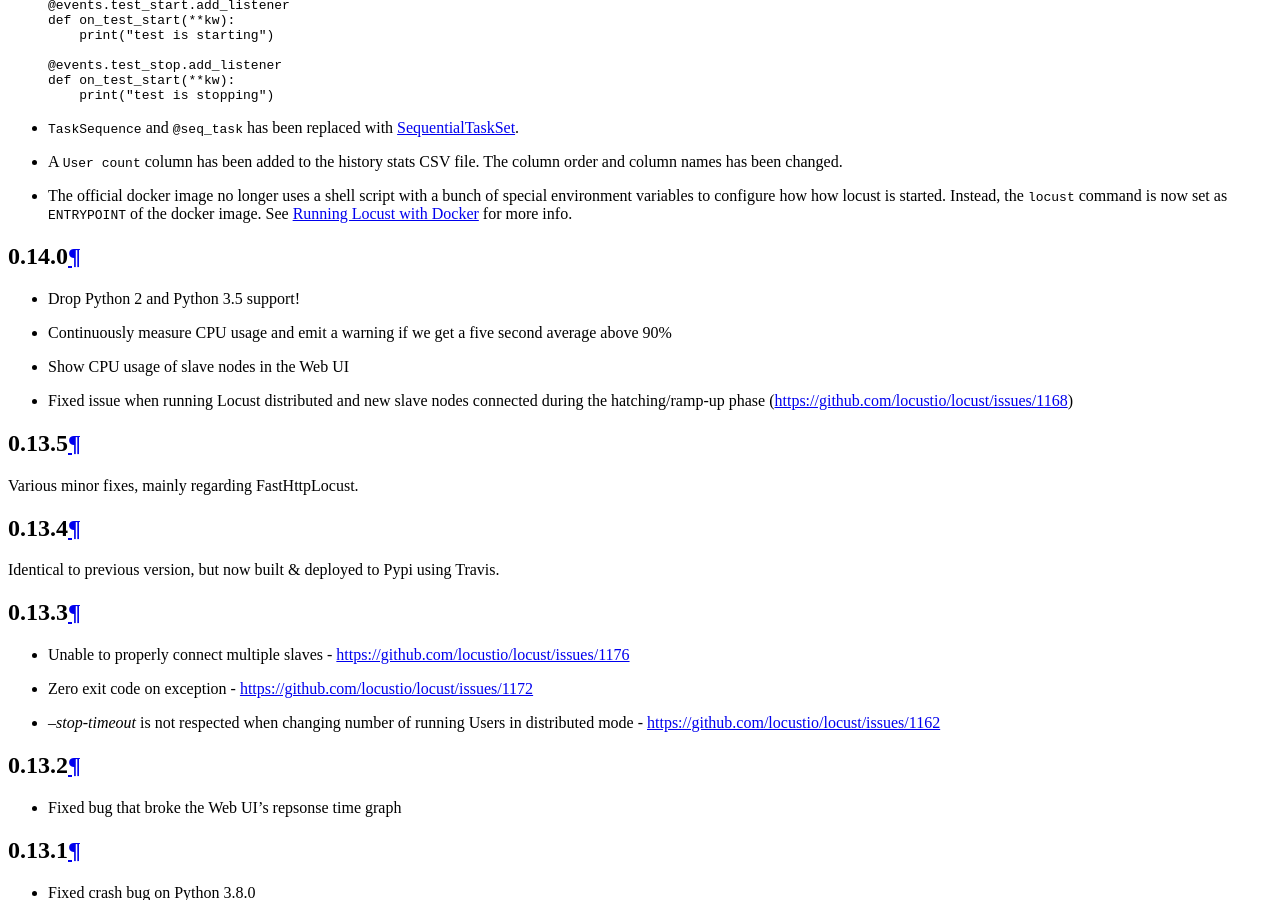
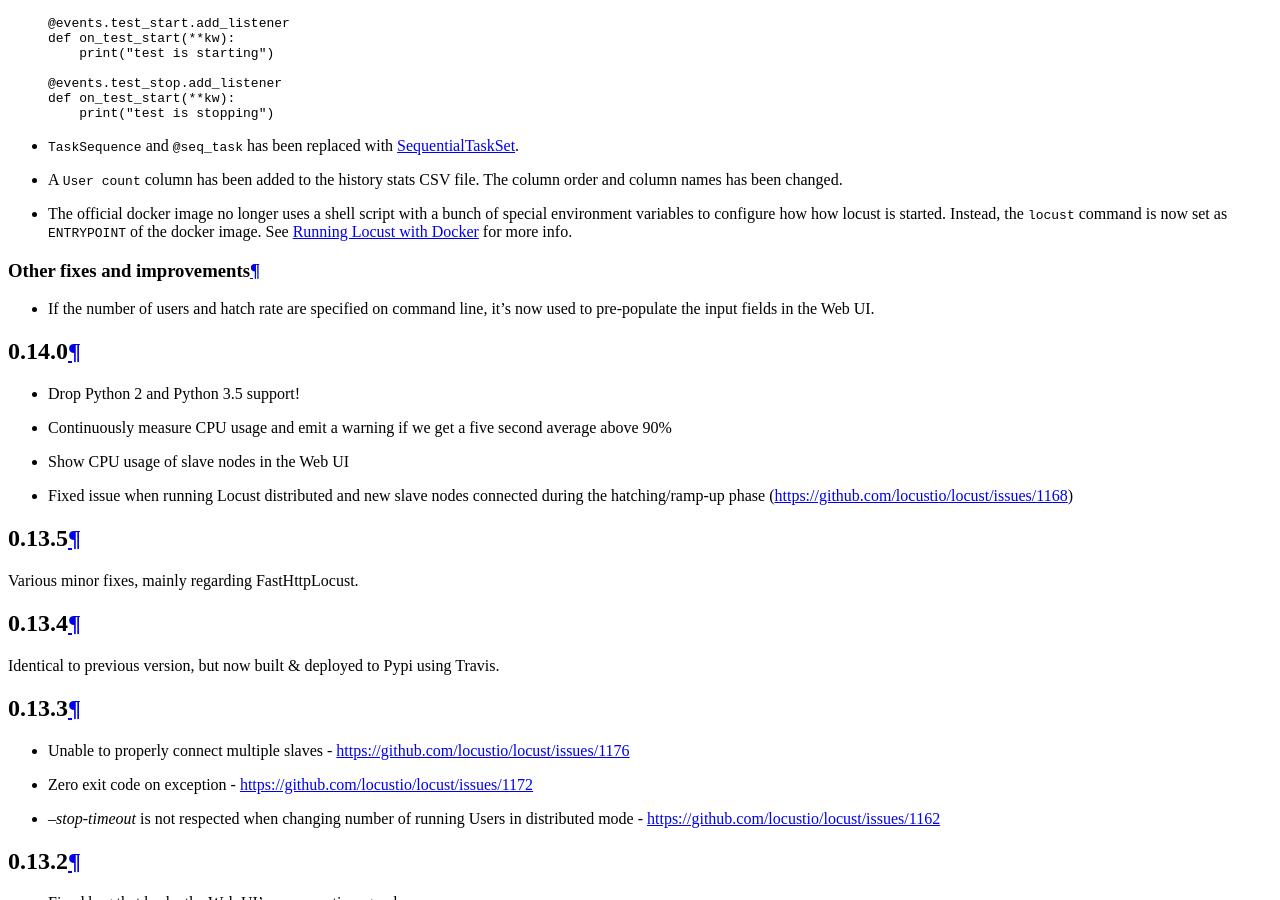
Before and after one commit to locustio/locust, a Sphinx documentation site: the page built from docs/changelog.rst, in a window 1280 px wide and 900 px high, scrolled down 1754 px. Built offline with Sphinx 7.4.7 and the Read the Docs theme 2.0.0, drawn with Linux system fonts in a browser that asks for light colours; the version number is read from the project's files by our own code; some of the changed text lies outside the part shown.

Commit message:
Add changelog entry about -c and -r populating the Web UI inputs

```diff
--- a/docs/changelog.rst
+++ b/docs/changelog.rst
@@ -31,6 +31,13 @@ Breaking changes
 * The official docker image no longer uses a shell script with a bunch of special environment variables to configure how
   how locust is started. Instead, the ``locust`` command is now set as ``ENTRYPOINT`` of the docker image. See
   :ref:`running-locust-docker` for more info.
+
+
+Other fixes and improvements
+----------------------------
+
+* If the number of users and hatch rate are specified on command line, it's now used to pre-populate the input fields in
+  the Web UI.
 
 
 0.14.0
```
